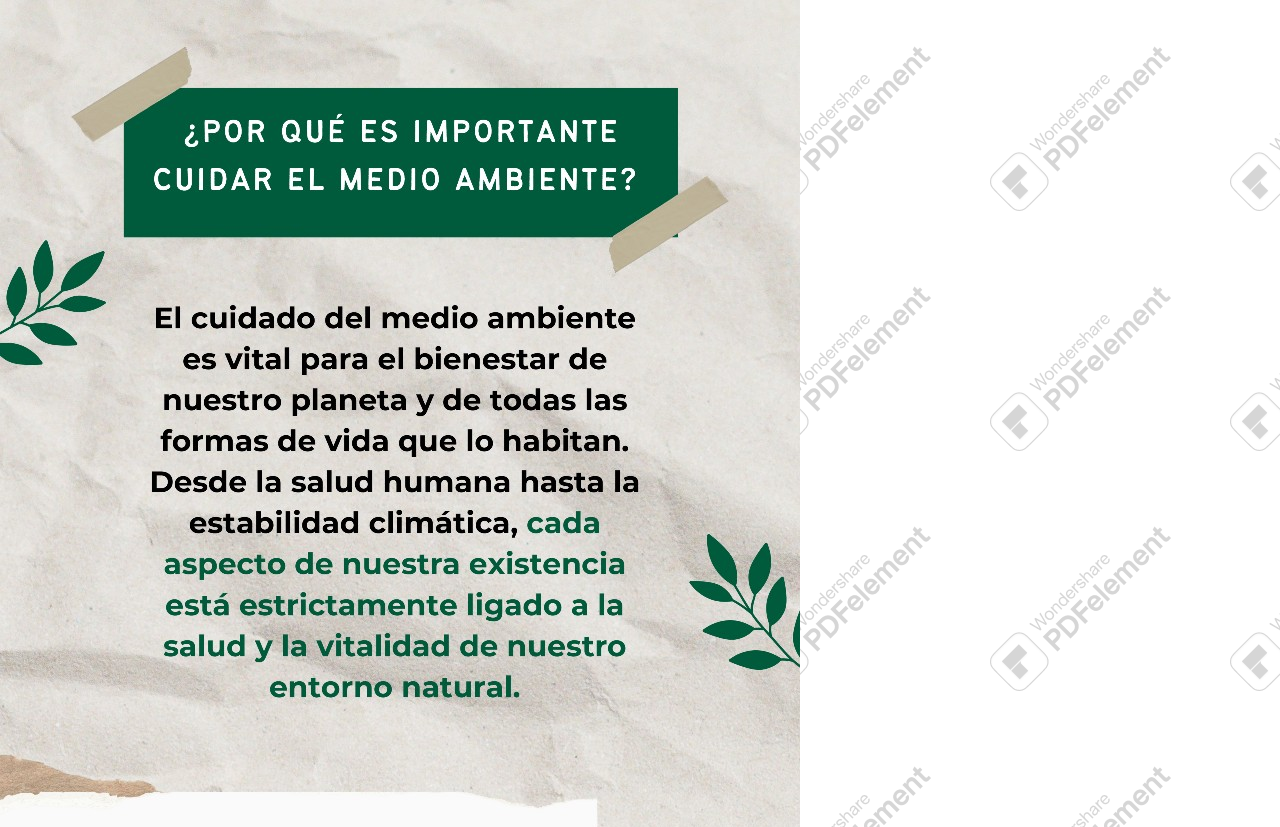
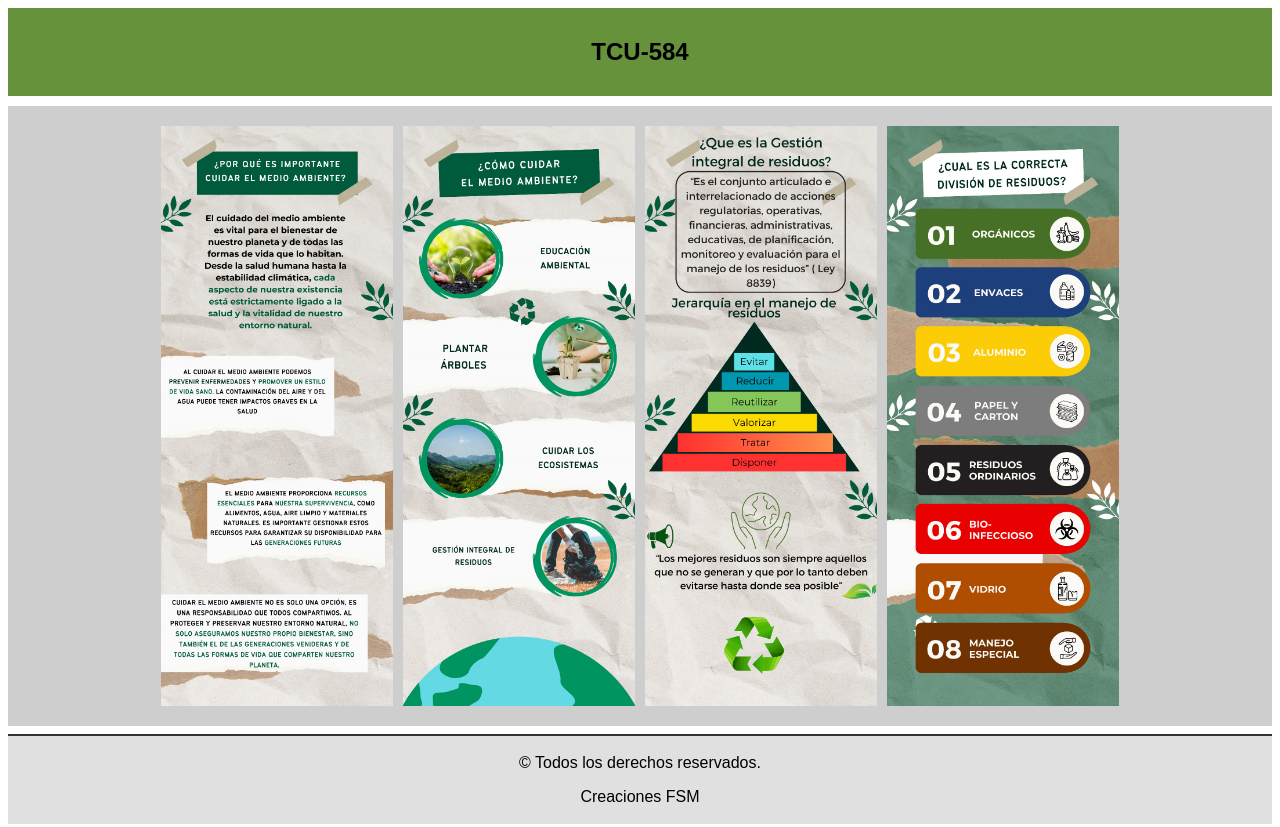
Before and after one commit to NandoSM0426/InfografiaTCU, a plain HTML site: page index.html in a window 1280 px wide. Shown: the top 827 px of the page. Drawn offline with Linux system fonts and the light colour scheme.

Commit message:
second commit

```diff
--- /dev/null
+++ b/CSS/estilos.css
@@ -0,0 +1,47 @@
+/* Paleta de colores verde musgo */
+
+body{
+  height: 74vh;
+}
+.header {
+    display: flex;
+    background-color: #65923b; /* Verde musgo */
+    justify-content: center;
+    padding: 10px 20px;
+  }
+
+  h2{
+
+    margin-top: 10;
+    font-family: sans-serif;
+
+  }
+
+  .menu {
+    display: flex;
+    list-style: none;
+    gap: 15px;
+    margin: 0; /* Resetear margen */
+  }
+
+  .content {
+    margin-top: 10px;
+    background-color: #cecece; /* Light gray */
+    display: flex;
+    justify-content: center;
+    text-align: center;
+    padding: 20px;
+    gap: 10px;
+    height: 98%;
+  }
+
+
+
+  .footer {
+    background-color: #e0e0e0; /* Gris muy claro */
+    text-align: center;
+    padding: 2px;
+    margin-top: 8px;
+    border-top: 2px solid #333;
+    font-family: Arial, sans-serif;
+  }
--- a/index.html
+++ b/index.html
@@ -1,4 +1,33 @@
-<!DOCTYPE  html PUBLIC "-//W3C//DTD XHTML 1.0 Transitional//EN" "http://www.w3.org/TR/xhtml1/DTD/xhtml1-transitional.dtd">
-<html xmlns="http://www.w3.org/1999/xhtml" xml:lang="??" lang="??"><head><meta http-equiv="Content-Type" content="text/html; charset=utf-8"/><title>Jerarquización</title><meta name="author" content="Fernando Sanchez Moraga"/><meta name="keywords" content="DAF-HwUBkIA,BAD8v7x8oxA"/><style type="text/css"> * {margin:0; padding:0; text-indent:0; }
- body { background: url(index_files/Image_001.png); }
-</style></head><body><p style="text-indent: 0pt;text-align: left;"><span><img width="800" height="2000" alt="image" src="index_files/Image_002.jpg"/></span></p><p style="text-indent: 0pt;text-align: left;"><span><img width="800" height="2000" alt="image" src="index_files/Image_003.jpg"/></span></p><p style="text-indent: 0pt;text-align: left;"><span><img width="800" height="2000" alt="image" src="index_files/Image_004.jpg"/></span></p><p style="text-indent: 0pt;text-align: left;"><span><img width="800" height="2000" alt="image" src="index_files/Image_005.jpg"/></span></p></body></html>
+<!DOCTYPE html>
+<html lang="en">
+
+<head>
+    <meta charset="UTF-8">
+    <meta name="viewport" content="width=device-width, initial-scale=1.0">
+    <title>Document</title>
+    <link rel="stylesheet" href="./CSS/estilos.css">
+</head>
+
+<body>
+    <div class="header">
+        <h2>TCU-584</h2>
+    </div>
+
+    <div class="content">
+        <img src="./index_files/Image_002.jpg" alt="Descripción de la imagen 1">
+        <img src="./index_files/Image_003.jpg" alt="Descripción de la imagen 2">
+        <img src="./index_files/Image_004.jpg" alt="Descripción de la imagen 3">
+        <img src="./index_files/Image_005.jpg" alt="Descripción de la imagen 3">
+    </div>
+
+    <footer class="footer">
+        <div class="footer-content">
+            <p>&copy; Todos los derechos reservados.</p>
+            <p>Creaciones FSM</p>
+        </div>
+    </footer>
+
+
+</body>
+
+</html>
```
Also changed, not shown: index_files/Image_001.png (deleted).
